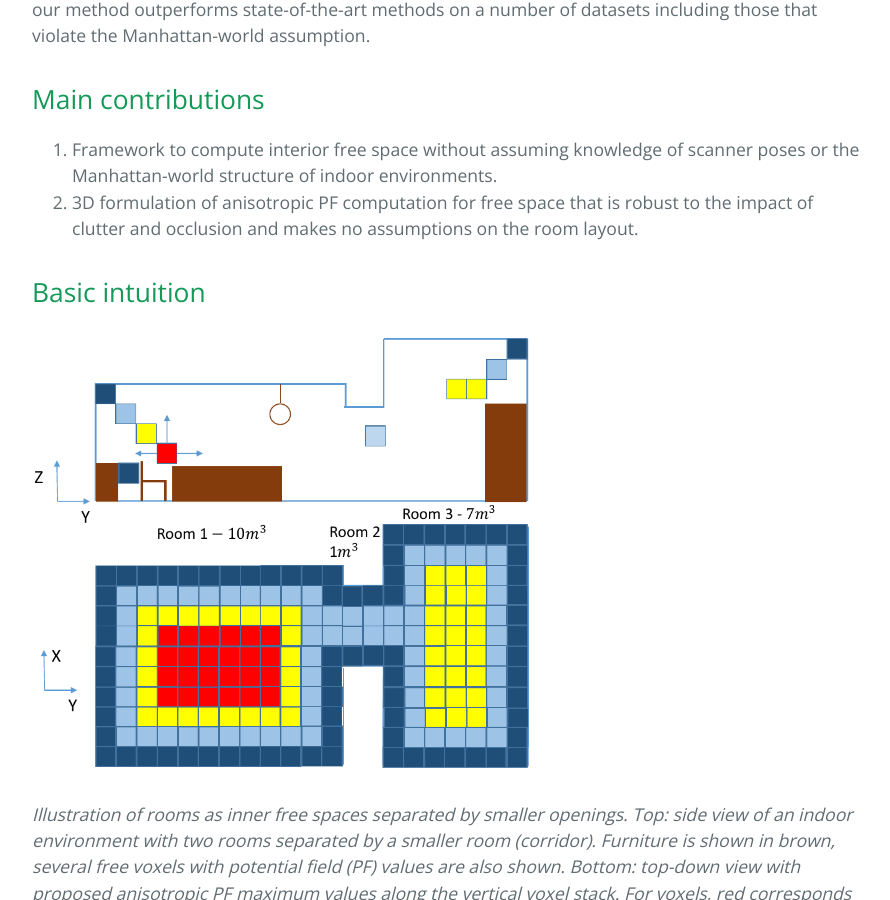
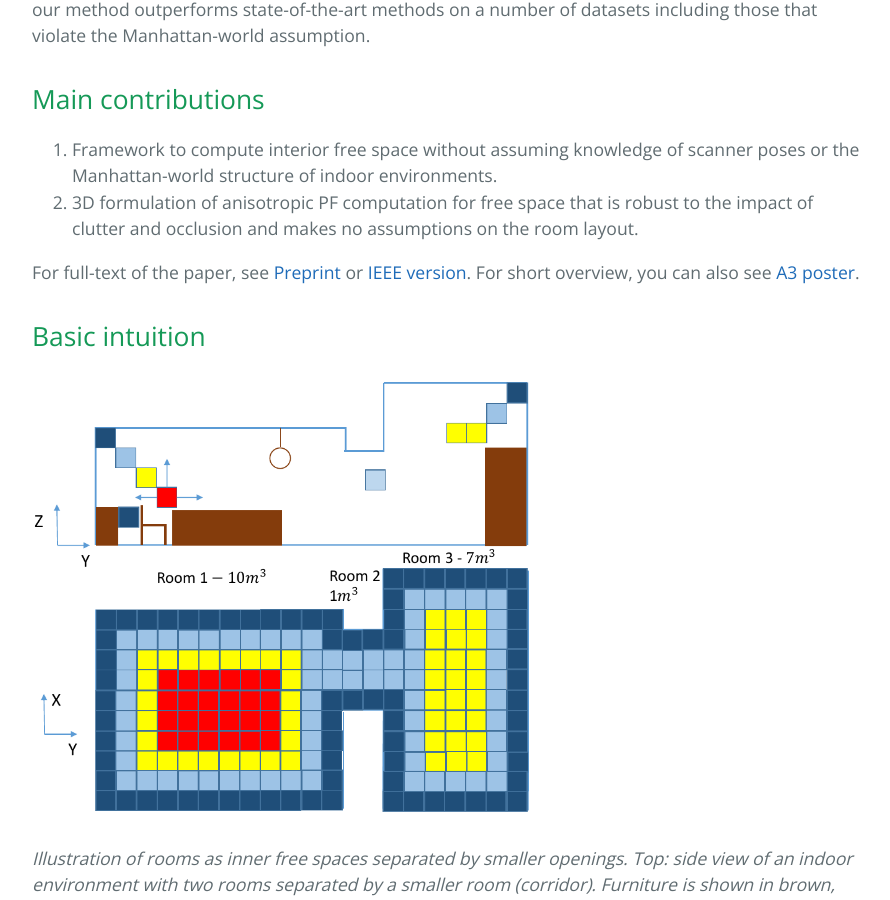
Before and after one commit to DBobkov/room-segmentation, a Jekyll site: the page built from index.md, in a window 1280 px wide and 900 px high, scrolled down 691 px. Shown: the whole window, without its empty margins (192-1082 px from the left). Built offline with Jekyll 4.4.1, drawn with Linux system fonts in a browser that asks for light colours; our own code applies the rules of GitHub Pages for plain Markdown files.

Commit message:
Update index.md

```diff
--- a/index.md
+++ b/index.md
@@ -10,6 +10,8 @@ Emerging applications, such as indoor navigation or facility management, present
 
 1. Framework to compute interior free space without assuming knowledge of scanner poses or the Manhattan-world structure of indoor environments.
 2. 3D formulation of anisotropic PF computation for free space that is robust to the impact of clutter and occlusion and makes no assumptions on the room layout.
+
+For full-text of the paper, see <a href="http://www.lmt.ei.tum.de/forschung/publikationen/dateien/Bobkov2017Roomsegmentationin3D.pdf"> Preprint </a> or <a href="http://ieeexplore.ieee.org/document/8019484/">IEEE version</a>. For short overview, you can also see <a href="assets/poster.pdf">A3 poster</a>.
 
 ## Basic intuition
 
```
